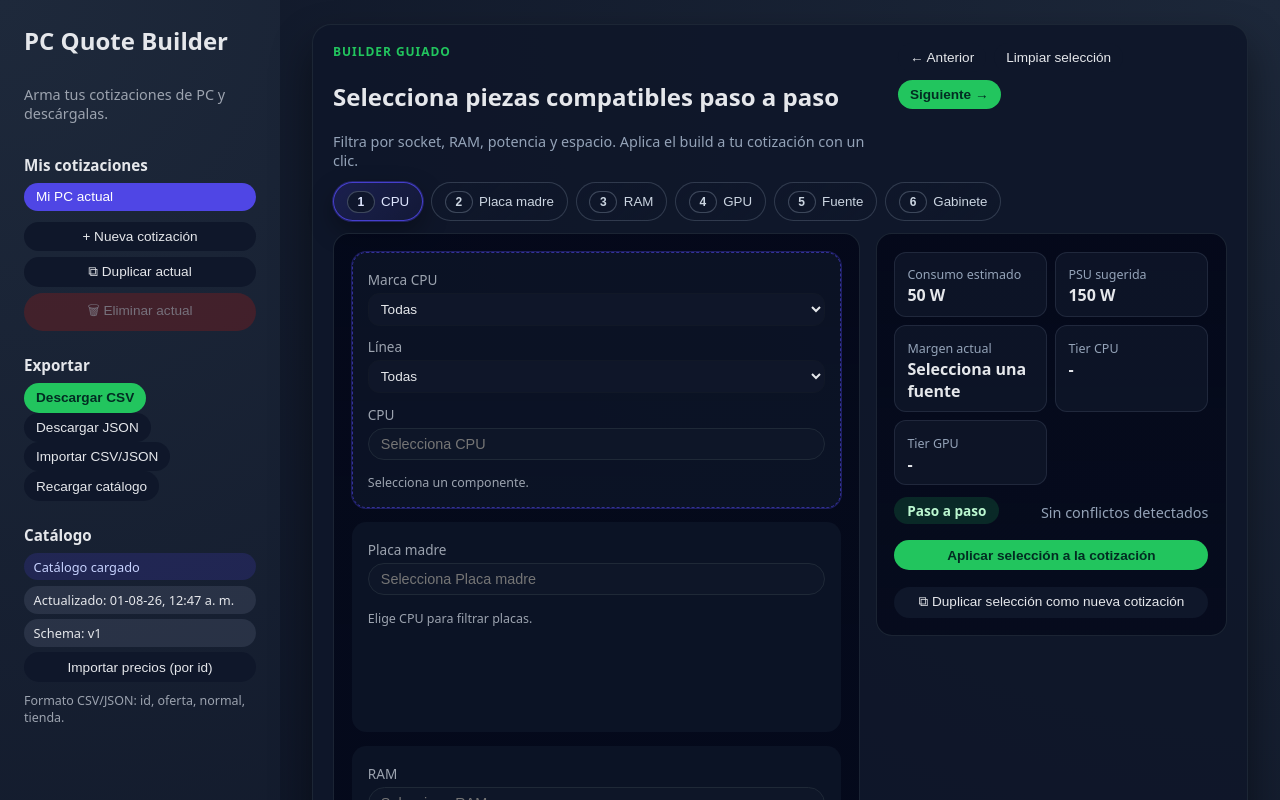
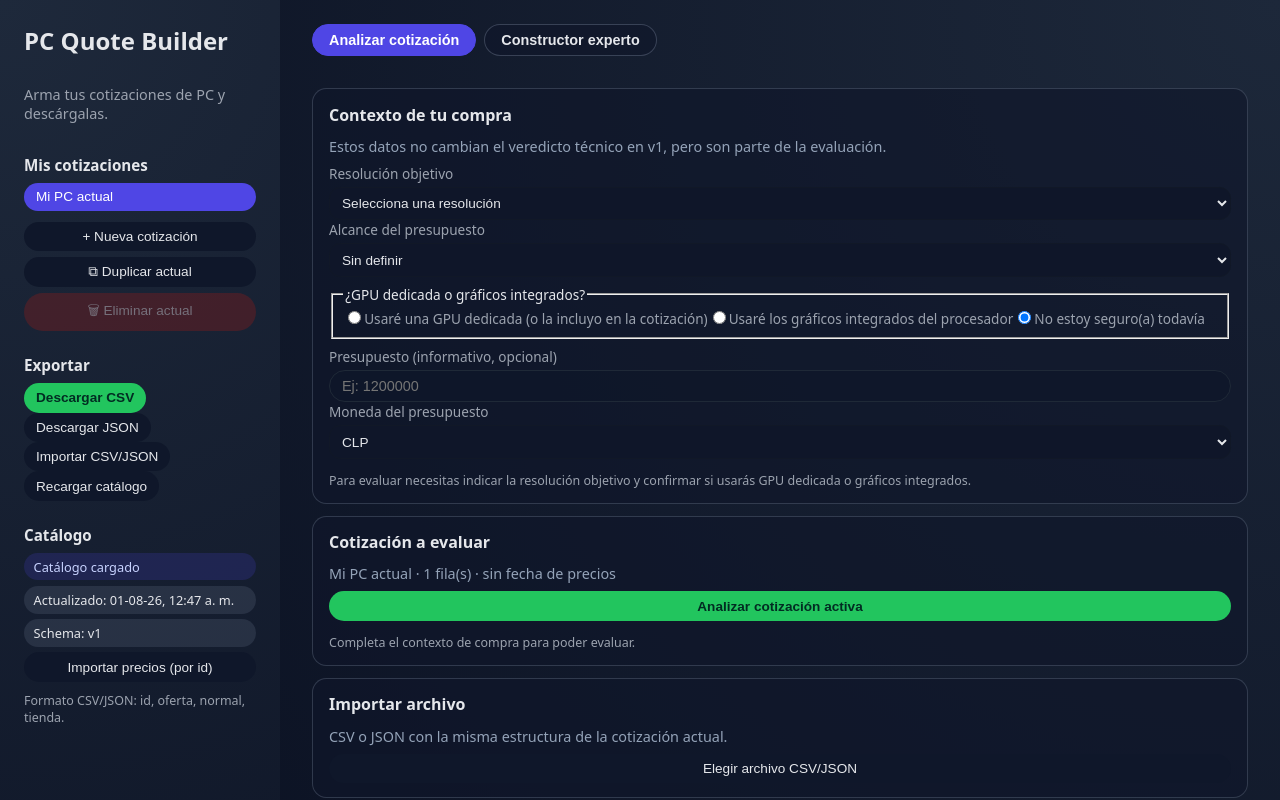
Before and after one commit to cortega26/cotiza-pc, a React (Vite) app in the folder pc-quote-builder/: page / in a window 1280 px wide. Shown: the top 800 px of the page. Built offline with nearby package versions, Linux system fonts and the light colour scheme.

Commit message:
032: make analyzer the primary workspace
Analyzer is the default workspace with URL-synced mode tabs; the picker is relabeled Constructor experto. Editor changes invalidate prior verdicts and no evidence is reused silently. Measurement stays provider-neutral and never affects assessment.

```diff
--- a/pc-quote-builder/src/App.jsx
+++ b/pc-quote-builder/src/App.jsx
@@ -1,8 +1,11 @@
 import { useCallback, useEffect, useMemo, useRef, useState } from "react";
 import TypeaheadSelect from "./components/TypeaheadSelect";
 import QuoteEditor from "./components/QuoteEditor";
+import QuoteAnalyzer from "./components/QuoteAnalyzer/QuoteAnalyzer";
 import { useCatalog } from "./hooks/useCatalog";
 import { usePersistence } from "./hooks/usePersistence";
+import { useWorkspaceMode } from "./hooks/useWorkspaceMode";
+import { createMeasurement } from "./lib/measurement/measurement";
 import { evaluateSelection } from "./lib/selectionEvaluation";
 import { parsePrice, computeTotals, normalizeCurrency } from "./lib/money";
 import { resolveCatalogId } from "./lib/catalogMapper";
@@ -13,6 +16,7 @@ import {
   isStepDone,
   builderComplete as isBuilderComplete,
 } from "./lib/builderReducer";
+import { ANALYZER_CATEGORIES } from "./components/QuoteAnalyzer/session";
 import {
   createId,
   createEmptyRow,
@@ -69,8 +73,11 @@ function getOptionsForStep(key, selection, catalog) {
   }
 }
 
-function App() {
+function App({ measurement: measurementProp }) {
   const { quotes, setQuotes, activeQuoteId, setActiveQuoteId, builder, setBuilder, currencyDraft, setCurrencyDraft } = usePersistence();
+  const [mode, setMode] = useWorkspaceMode();
+  const productStartedRef = useRef(false);
+  const measurement = useMemo(() => measurementProp || createMeasurement(), [measurementProp]);
   const [builderStep, setBuilderStep] = useState(0);
   const [cpuBrand, setCpuBrand] = useState("");
   const [cpuFamily, setCpuFamily] = useState("");
@@ -81,6 +88,7 @@ function App() {
   const drawerRef = useRef(null);
   const [reloadToken, setReloadToken] = useState(0);
   const neededCategories = useMemo(() => {
+    if (mode === "analizar") return ANALYZER_CATEGORIES;
     const step = builderStep;
     const cats = ["cpus"];
     if (step >= 1) cats.push("motherboards");
@@ -89,10 +97,15 @@ function App() {
     if (step >= 4) cats.push("psus");
     if (step >= 5) cats.push("cases");
     return cats;
-  }, [builderStep]);
+  }, [mode, builderStep]);
 
-  const { catalog, compatMeta, tierMaps, loading: catalogLoading, error: catalogError, fallbackUsed, categoryStates } =
+  const { catalog, compatMeta, tierMaps, loading: catalogLoading, error: catalogError, fallbackUsed, categoryStates, assessmentCoverage } =
     useCatalog(reloadToken, neededCategories);
+
+  const catalogSignature = useMemo(
+    () => compatMeta?.generatedAt || String(compatMeta?.schemaVersion ?? "") || "unknown",
+    [compatMeta]
+  );
 
   const activeQuote = useMemo(
     () => quotes.find((q) => q.id === activeQuoteId),
@@ -532,6 +545,29 @@ function App() {
     setReloadToken((t) => t + 1);
   };
 
+  const handleAnalyzerQuoteStart = useCallback(() => {
+    if (productStartedRef.current) return;
+    productStartedRef.current = true;
+    try {
+      measurement.track("product_start", {
+        acquisitionClass: "unknown",
+        catalogVersion: catalogSignature,
+        timestamp: new Date().toISOString(),
+      });
+    } catch {
+      // Analytics failure must never affect the assessment.
+    }
+  }, [measurement, catalogSignature]);
+
+  const handleApplyQuoteData = useCallback(
+    ({ rows, currency, name }) => {
+      if (!activeQuote) return;
+      updateActiveQuote(() => ({ rows, currency, name }));
+    },
+    // eslint-disable-next-line react-hooks/exhaustive-deps -- updateActiveQuote is recreated per render but only reads refs
+    [activeQuote]
+  );
+
   const toggleMobileMenu = useCallback(() => {
     setMobileMenuOpen((prev) => !prev);
   }, []);
@@ -733,6 +769,23 @@ function App() {
       )}
 
       <main className="main">
+        <nav className="workspace-tabs" aria-label="Espacio de trabajo">
+          <button
+            className={"workspace-tab" + (mode === "analizar" ? " active" : "")}
+            onClick={() => setMode("analizar")}
+            aria-pressed={mode === "analizar"}
+          >
+            Analizar cotización
+          </button>
+          <button
+            className={"workspace-tab" + (mode === "experto" ? " active" : "")}
+            onClick={() => setMode("experto")}
+            aria-pressed={mode === "experto"}
+          >
+            Constructor experto
+          </button>
+        </nav>
+
         {(catalogError || fallbackUsed) && (
           <div className="warning-panel" style={{ marginBottom: "0.75rem" }}>
             <strong>{fallbackUsed ? "Usando catálogo local" : "Aviso de catálogo"}:</strong>{" "}
@@ -742,10 +795,10 @@ function App() {
           </div>
         )}
 
-        <section className="builder-section">
+        <section className={"builder-section" + (mode === "experto" ? "" : " hidden")} aria-hidden={mode !== "experto"}>
           <div className="builder-head">
             <div>
-              <p className="kicker">Builder guiado</p>
+              <p className="kicker">Constructor experto</p>
               <h2>Selecciona piezas compatibles paso a paso</h2>
               <p className="muted">Filtra por socket, RAM, potencia y espacio. Aplica el build a tu cotización con un clic.</p>
             </div>
@@ -1068,6 +1121,23 @@ function App() {
           </div>
         </section>
 
+        <section className={"analyzer-workspace" + (mode === "analizar" ? "" : " hidden")} aria-hidden={mode !== "analizar"} aria-label="Analizar cotización">
+          <QuoteAnalyzer
+            quote={activeQuote}
+            catalog={catalog}
+            compatMeta={compatMeta}
+            catalogSignature={catalogSignature}
+            catalogLoading={catalogLoading}
+            catalogError={catalogError}
+            fallbackUsed={fallbackUsed}
+            categoryStates={categoryStates}
+            assessmentCoverage={assessmentCoverage}
+            onApplyQuoteData={handleApplyQuoteData}
+            onQuoteStart={handleAnalyzerQuoteStart}
+            measurement={measurement}
+          />
+        </section>
+
         <QuoteEditor
           quote={activeQuote}
           onNameChange={(v) => updateActiveQuote(() => ({ name: v }))}
--- /dev/null
+++ b/pc-quote-builder/src/hooks/useWorkspaceMode.js
@@ -0,0 +1,42 @@
+import { useCallback, useEffect, useState } from "react";
+import {
+  DEFAULT_WORKSPACE_MODE,
+  parseWorkspaceMode,
+  serializeWorkspaceMode,
+} from "../lib/workspaceMode";
+
+/**
+ * Synchronizes the active workspace (analizar|experto) with the URL query
+ * string via history pushState/replaceState and popstate. The URL is an
+ * external system, so effects are the right tool here; the mode itself is
+ * never persisted to localStorage.
+ */
+export function useWorkspaceMode() {
+  const [mode, setModeState] = useState(() => parseWorkspaceMode(window.location.search));
+
+  const setMode = useCallback((next) => {
+    setModeState((current) => {
+      if (current === next) return current;
+      const url = new URL(window.location.href);
+      const search = serializeWorkspaceMode(next, url.search);
+      window.history.pushState({ workspaceMode: next }, "", `${url.pathname}${search}${url.hash}`);
+      return next;
+    });
+  }, []);
+
+  useEffect(() => {
+    const handlePopState = (event) => {
+      const next =
+        event.state && typeof event.state.workspaceMode === "string"
+          ? event.state.workspaceMode
+          : parseWorkspaceMode(window.location.search);
+      setModeState(next);
+    };
+    window.addEventListener("popstate", handlePopState);
+    return () => window.removeEventListener("popstate", handlePopState);
+  }, []);
+
+  return [mode, setMode];
+}
+
+export { DEFAULT_WORKSPACE_MODE };
--- a/pc-quote-builder/src/index.css
+++ b/pc-quote-builder/src/index.css
@@ -914,3 +914,271 @@ body {
     justify-content: flex-start;
   }
 }
+
+/* ─────[plan 032] Workspace navigation ──────────────────────────────────── */
+
+.workspace-tabs {
+  display: flex;
+  gap: 0.5rem;
+  margin-bottom: 0.75rem;
+  flex-wrap: wrap;
+}
+
+.workspace-tab {
+  border: 1px solid rgba(148, 163, 184, 0.3);
+  border-radius: 999px;
+  padding: 0.45rem 1rem;
+  font-size: 0.9rem;
+  font-weight: 600;
+  background: rgba(15, 23, 42, 0.6);
+  color: #e5e7eb;
+  cursor: pointer;
+  transition: background 0.15s, border-color 0.15s;
+}
+
+.workspace-tab:hover {
+  background: rgba(51, 65, 85, 0.7);
+}
+
+.workspace-tab.active {
+  background: #4f46e5;
+  border-color: #4f46e5;
+  color: white;
+}
+
+.workspace-tab:focus-visible {
+  outline: 2px solid #818cf8;
+  outline-offset: 2px;
+}
+
+.hidden {
+  display: none !important;
+}
+
+/* ─────[plan 032] Analyzer workspace ───────────────────────────────────── */
+
+.analyzer-workspace,
+.quote-analyzer,
+.analyzer-intake,
+.analyzer-resolution,
+.analyzer-verdict,
+.analyzer-stage {
+  display: flex;
+  flex-direction: column;
+  gap: 0.75rem;
+}
+
+.analyzer-stage:focus-visible {
+  outline: 2px solid #818cf8;
+  outline-offset: 4px;
+  border-radius: 0.5rem;
+}
+
+.analyzer-card {
+  border: 1px solid rgba(148, 163, 184, 0.25);
+  border-radius: 0.9rem;
+  background: rgba(15, 23, 42, 0.6);
+  padding: 0.9rem 1rem;
+  display: flex;
+  flex-direction: column;
+  gap: 0.5rem;
+}
+
+.analyzer-card h3 {
+  margin: 0;
+  font-size: 1rem;
+}
+
+.analyzer-card .button-row {
+  display: flex;
+  gap: 0.5rem;
+  flex-wrap: wrap;
+  align-items: center;
+}
+
+.paste-textarea {
+  width: 100%;
+  min-height: 7rem;
+  resize: vertical;
+  border: 1px solid rgba(148, 163, 184, 0.3);
+  border-radius: 0.5rem;
+  background: rgba(2, 6, 23, 0.6);
+  color: #e5e7eb;
+  padding: 0.5rem 0.65rem;
+  font-family: ui-monospace, SFMono-Regular, Menlo, monospace;
+  font-size: 0.85rem;
+}
+
+.paste-preview-table {
+  width: 100%;
+  border-collapse: collapse;
+  font-size: 0.85rem;
+}
+
+.paste-preview-table th,
+.paste-preview-table td {
+  border: 1px solid rgba(148, 163, 184, 0.2);
+  padding: 0.3rem 0.5rem;
+  text-align: left;
+  vertical-align: top;
+}
+
+.paste-preview-table th {
+  background: rgba(51, 65, 85, 0.5);
+}
+
+.resolution-row.excluded {
+  opacity: 0.55;
+}
+
+.resolution-head {
+  display: flex;
+  justify-content: space-between;
+  gap: 0.75rem;
+  align-items: flex-start;
+  flex-wrap: wrap;
+}
+
+.resolution-actions {
+  display: flex;
+  gap: 0.75rem;
+  flex-wrap: wrap;
+  align-items: center;
+}
+
+.resolution-confirmed {
+  display: flex;
+  gap: 0.75rem;
+  align-items: center;
+  flex-wrap: wrap;
+}
+
+.candidate-list {
+  list-style: none;
+  margin: 0;
+  padding: 0;
+  display: flex;
+  flex-direction: column;
+  gap: 0.4rem;
+}
+
+.candidate-item {
+  display: flex;
+  justify-content: space-between;
+  align-items: center;
+  gap: 0.75rem;
+  flex-wrap: wrap;
+}
+
+.manual-search {
+  display: flex;
+  flex-direction: column;
+  gap: 0.5rem;
+  max-width: 26rem;
+}
+
+.verdict-panel {
+  border-radius: 0.9rem;
+  border: 1px solid rgba(148, 163, 184, 0.3);
+  padding: 1rem;
+  display: flex;
+  flex-direction: column;
+  gap: 0.4rem;
+}
+
+.verdict-panel .kicker {
+  margin: 0;
+}
+
+.verdict-ok {
+  border-color: rgba(34, 197, 94, 0.5);
+  background: rgba(22, 163, 74, 0.14);
+}
+
+.verdict-fail {
+  border-color: rgba(248, 113, 113, 0.5);
+  background: rgba(127, 29, 29, 0.35);
+}
+
+.verdict-unknown {
+  border-color: rgba(251, 191, 36, 0.5);
+  background: rgba(180, 83, 9, 0.18);
+}
+
+.verdict-summary {
+  font-size: 1.1rem;
+  font-weight: 600;
+  margin: 0;
+}
+
+.dimension-chips {
+  margin-top: 0.25rem;
+}
+
+.finding-card {
+  border: 1px solid rgba(148, 163, 184, 0.2);
+  border-radius: 0.7rem;
+  padding: 0.7rem 0.85rem;
+  display: flex;
+  flex-direction: column;
+  gap: 0.4rem;
+  background: rgba(2, 6, 23, 0.4);
+}
+
+.finding-head {
+  display: flex;
+  gap: 0.6rem;
+  align-items: flex-start;
+  flex-wrap: wrap;
+}
+
+.finding-conclusion {
+  margin: 0;
+  font-weight: 600;
+}
+
+.finding-action {
+  margin: 0;
+  font-size: 0.9rem;
+}
+
+.finding-action strong {
+  color: #fcd34d;
+}
+
+.finding-evidence {
+  margin: 0;
+  display: grid;
+  grid-template-columns: max-content 1fr;
+  gap: 0.3rem 1rem;
+  font-size: 0.85rem;
+  border-top: 1px solid rgba(148, 163, 184, 0.2);
+  padding-top: 0.5rem;
+}
+
+.finding-evidence dt {
+  color: #94a3b8;
+}
+
+.finding-evidence dd {
+  margin: 0;
+}
+
+.selection-chips {
+  margin-top: 0.25rem;
+}
+
+@media (max-width: 900px) {
+  .resolution-head {
+    flex-direction: column;
+  }
+
+  .workspace-tabs {
+    width: 100%;
+  }
+
+  .workspace-tab {
+    flex: 1 1 auto;
+    text-align: center;
+  }
+}
```
Also changed, not shown: 1 other file (tests, documents, lock files or other folders).
